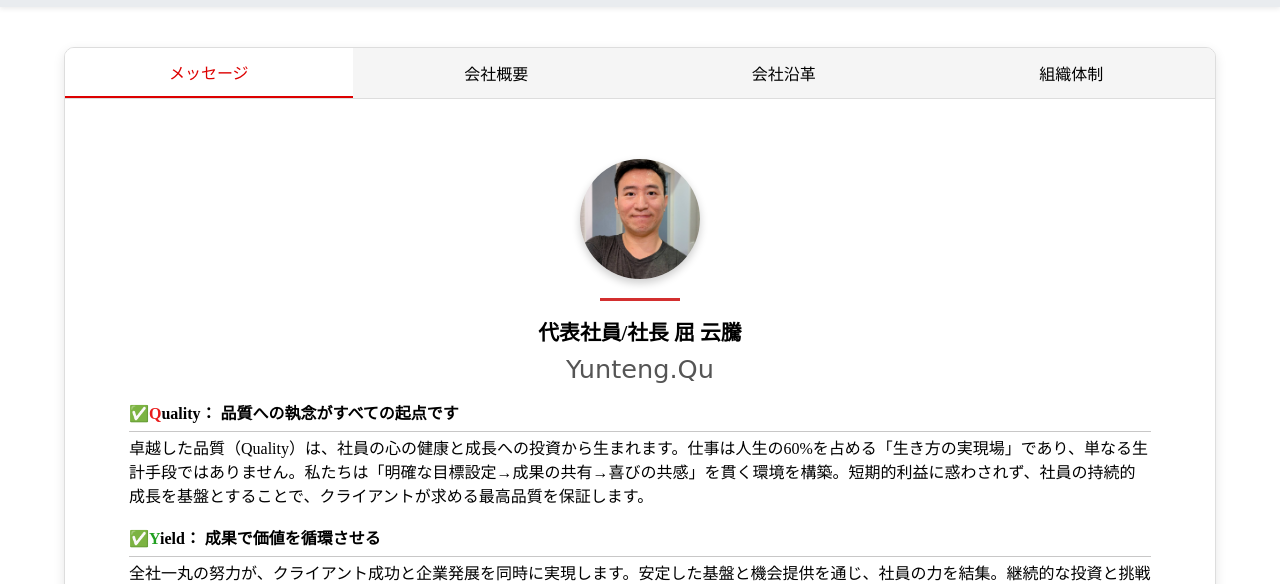
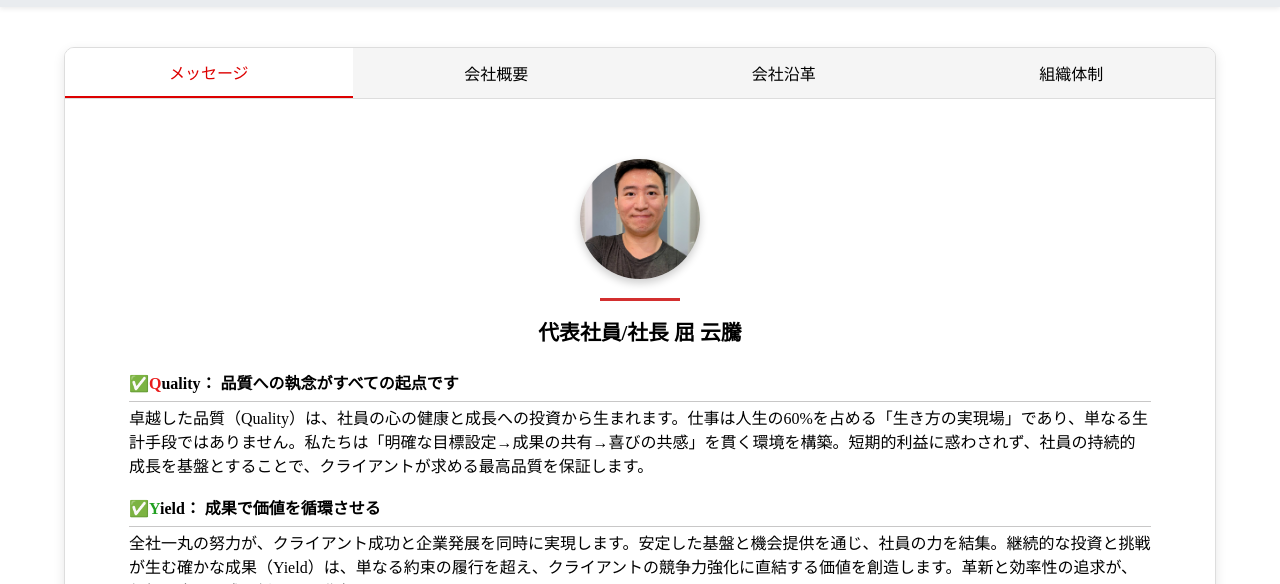
Before and after one commit to ginntoki110/qyt-llc, a plain HTML site: page company copy.html in a window 1280 px wide. Shown: the part 535-1119 px from the top of the page. Drawn offline with Linux system fonts and the light colour scheme.

Commit message:
名前修正

```diff
--- a/company copy.html
+++ b/company copy.html
@@ -178,13 +178,12 @@
                 <div class="card-content active" data-tab="tab1">
                     <div class="ceo-section delay-3">
                         <div class="ceo-section ">
-
                             <div class="ceo-photo">
                                 <img src="./img/ceo.jpg" alt="社長写真">
                             </div>
                             <div class="divider"></div>
                             <div class="ceo-name">代表社員/社長 屈 云騰</div>
-                            <div class="ceo-signature">Yunteng.Qu</div>
+                            <div class="ceo-signature"></div>
                         </div>
                     </div>
 
```
Also changed, not shown: company.html (+1 -1 lines), company_bak_20250620.html (+1 -1 lines), company_bak_20250621.html (+1 -1 lines).
